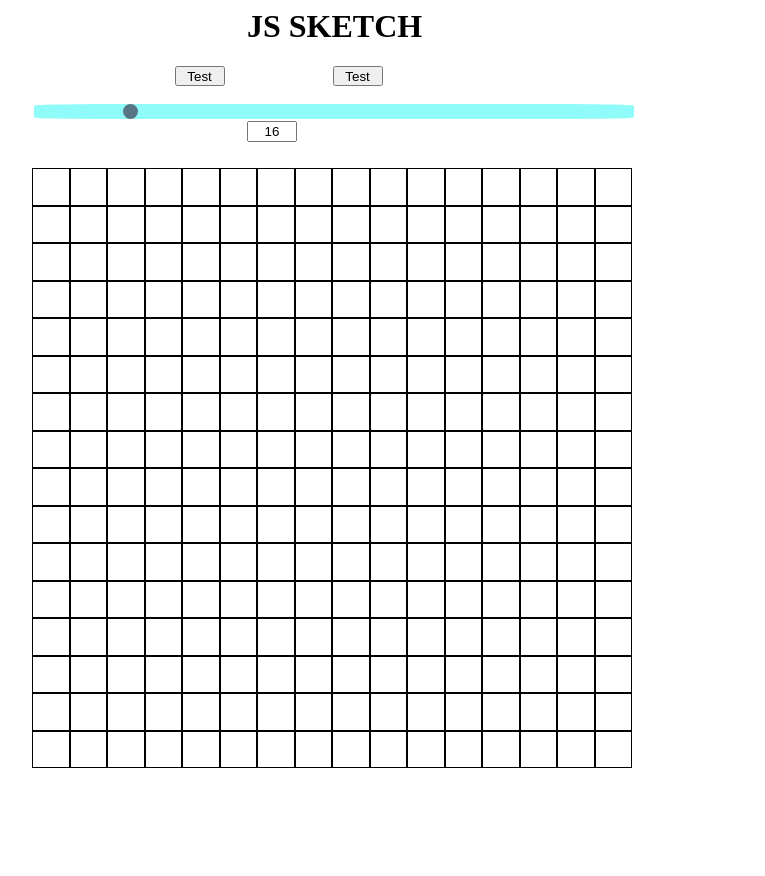
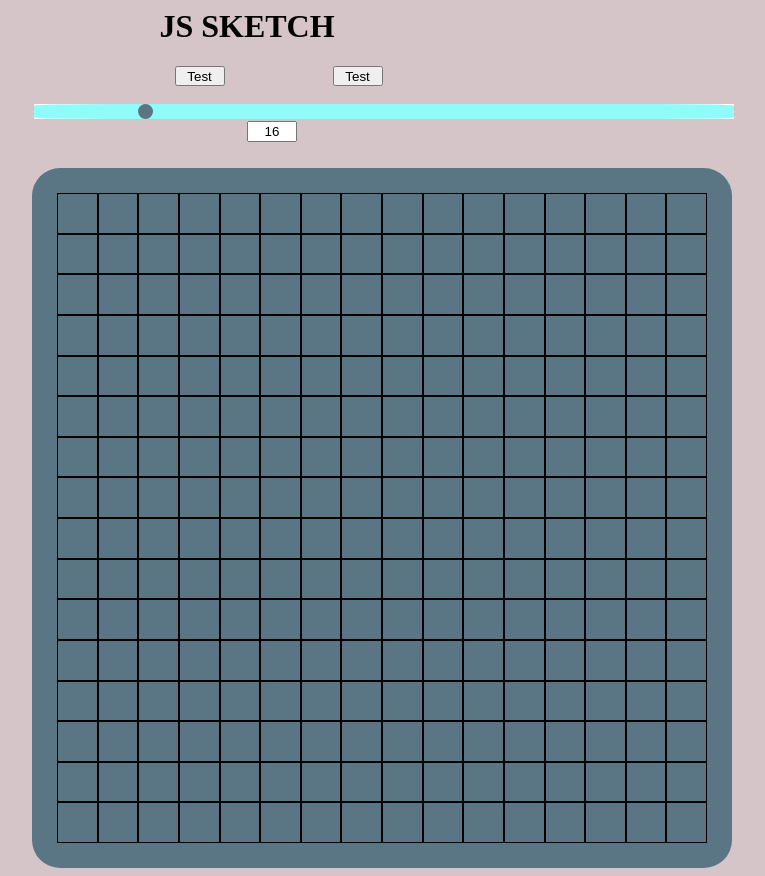
Before and after one commit to ggottemo/etch-js, a plain HTML site: page index.html in a window 1280 px wide. Shown: the whole page, without its empty margins (393-1158 px from the left). Before the commit the page ends 800 px from the top, so only its background shows below. Drawn offline with Linux system fonts and the light colour scheme.

Commit message:
Style changes, added first iteration of hover effect

```diff
--- a/script.js
+++ b/script.js
@@ -33,6 +33,7 @@ for (let i = 0; i < val ; i++) {
 	for(let k = 0; k < val; k++) {
 	let div = document.createElement('div');
 		div.classList.add('grid-square');
+		div.addEventListener('mouseover', (e) => e.target.style.backgroundColor = RICH_BLACK);
 	window.container.appendChild(div);
 		}
 	}
@@ -46,11 +47,10 @@ function setup(){
 	for(let k = 0; k < 16; k++) {
 	let orgDiv = document.createElement('div');
 	orgDiv.classList.add('grid-square');
+	orgDiv.addEventListener('mouseover', (e) => e.target.style.backgroundColor = RICH_BLACK);
 	window.container.appendChild(orgDiv);
 	}
 }
-//Set attrs of container to facilitate grid display
-container.setAttribute('style', ``);
 }
 /** removeAllChildren() -> removes all Children from parent
  * @param  {parent node}
--- a/style.css
+++ b/style.css
@@ -5,10 +5,14 @@
  * 	#D5C5C8 - Black Shadows
  */
 /**
- * Title
+ * Generic
  */
  	h1 {
- 		margin-left: 50%;
+ 		text-align:  center;
+ 	}
+
+ 	body {
+ 		background-color: #D5C5C8;
  	}
 
 /**
@@ -18,10 +22,13 @@
 		margin-left:  33%;
 		display: grid;
 		gap: 0px;
-		width: 600px; height: 600px;
+		width: 650px; height: 650px;
+		padding: 25px;
 		grid-template-columns: repeat(16, 1fr);
 	 	grid-template-rows: repeat(16, 1fr);
 		margin-top: 2vw;
+		background-color:  #5A7684;
+		border-radius:  4%;
 	}
 
 /**
@@ -57,8 +64,7 @@
 	}
 	input[type='range'] {
 		-webkit-appearance: none;
-		color:  darkred;
-		width: 600px;
+		width: 700px;
 	}
 
 	input[type='range']:focus {
```
